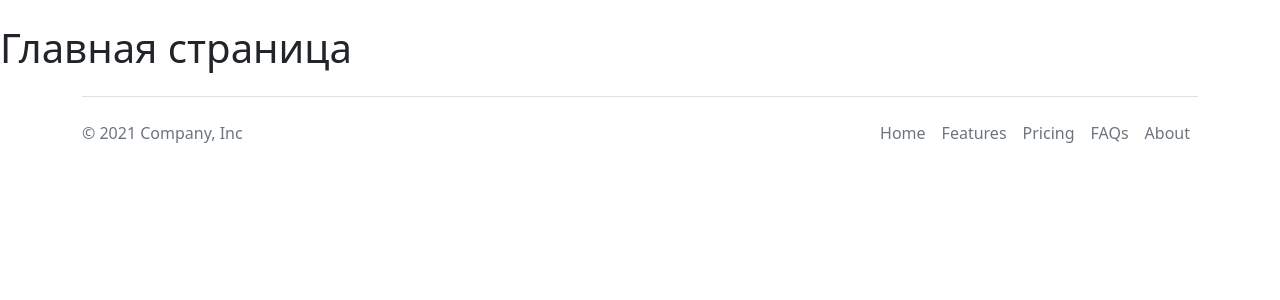
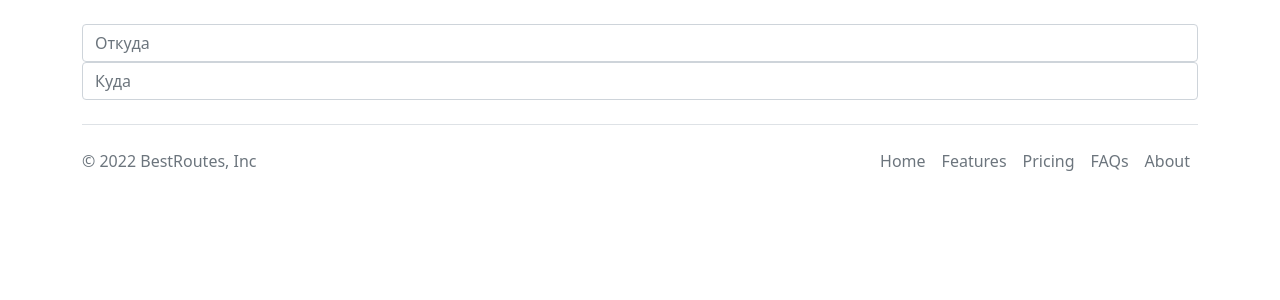
Before and after one commit to JustEp1c/BestRoutesSite, a Flask app: page / in a window 1280 px wide. Shown: the part 73-373 px from the top of the page. Run offline with Flask 2, Linux system fonts and the light colour scheme.

Commit message:
Starting developing on new PC

```diff
--- a/app.py
+++ b/app.py
@@ -5,7 +5,7 @@ from flask import render_template
 app = Flask(__name__)
 
 
-@app.route('/')
+@app.route('/', methods=['GET', 'POST'])
 def home_page():
     return render_template('index.html')
 
--- a/templates/base.html
+++ b/templates/base.html
@@ -24,7 +24,7 @@
       </ul>
 
       <div class="col-md-3 text-end">
-        <button type="button" class="btn btn-outline-primary me-2">Вход</button>
+        <a href="/auth" type="button" class="btn btn-outline-primary me-2" >Вход</a>
         <button type="button" class="btn btn-primary">Sign-up</button>
       </div>
     </header>
@@ -32,7 +32,7 @@
 {% block body %}{% endblock %}
 <div class="container">
   <footer class="d-flex flex-wrap justify-content-between align-items-center py-3 my-4 border-top">
-    <p class="col-md-4 mb-0 text-muted">© 2021 Company, Inc</p>
+    <p class="col-md-4 mb-0 text-muted">© 2022 BestRoutes, Inc</p>
 
     <a href="/" class="col-md-4 d-flex align-items-center justify-content-center mb-3 mb-md-0 me-md-auto link-dark text-decoration-none">
       <svg class="bi me-2" width="40" height="32"><use xlink:href="#bootstrap"></use></svg>
--- a/templates/index.html
+++ b/templates/index.html
@@ -1,9 +1,14 @@
 {% extends 'base.html' %}
 
 {% block title %}
-Главная страница
+BestRoutes
 {%  endblock %}
 
 {% block body %}
-<h1>Главная страница</h1>
+    <div class="container">
+        <form method="post">
+            <input type="text" class="form-control" placeholder="Откуда">
+            <input type="text" class="form-control" placeholder="Куда">
+        </form>
+    </div>
 {% endblock %}
```
